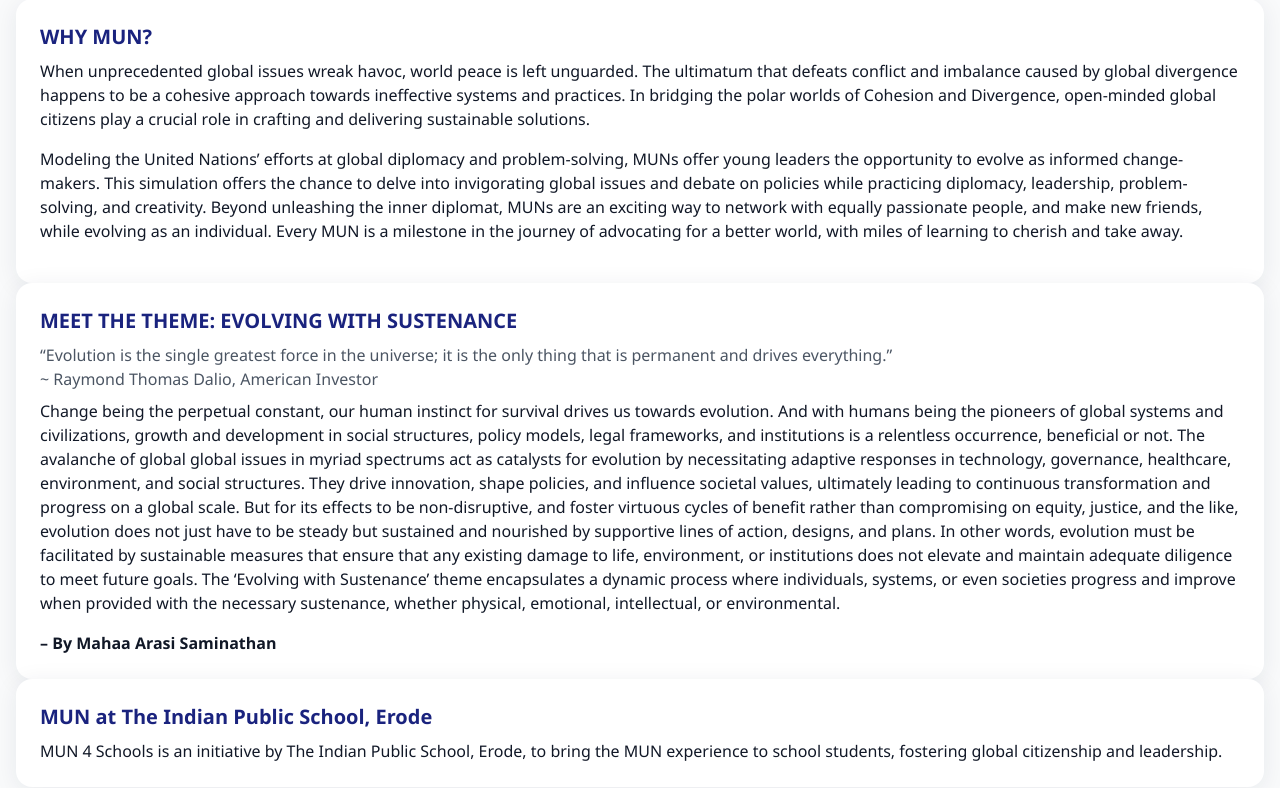
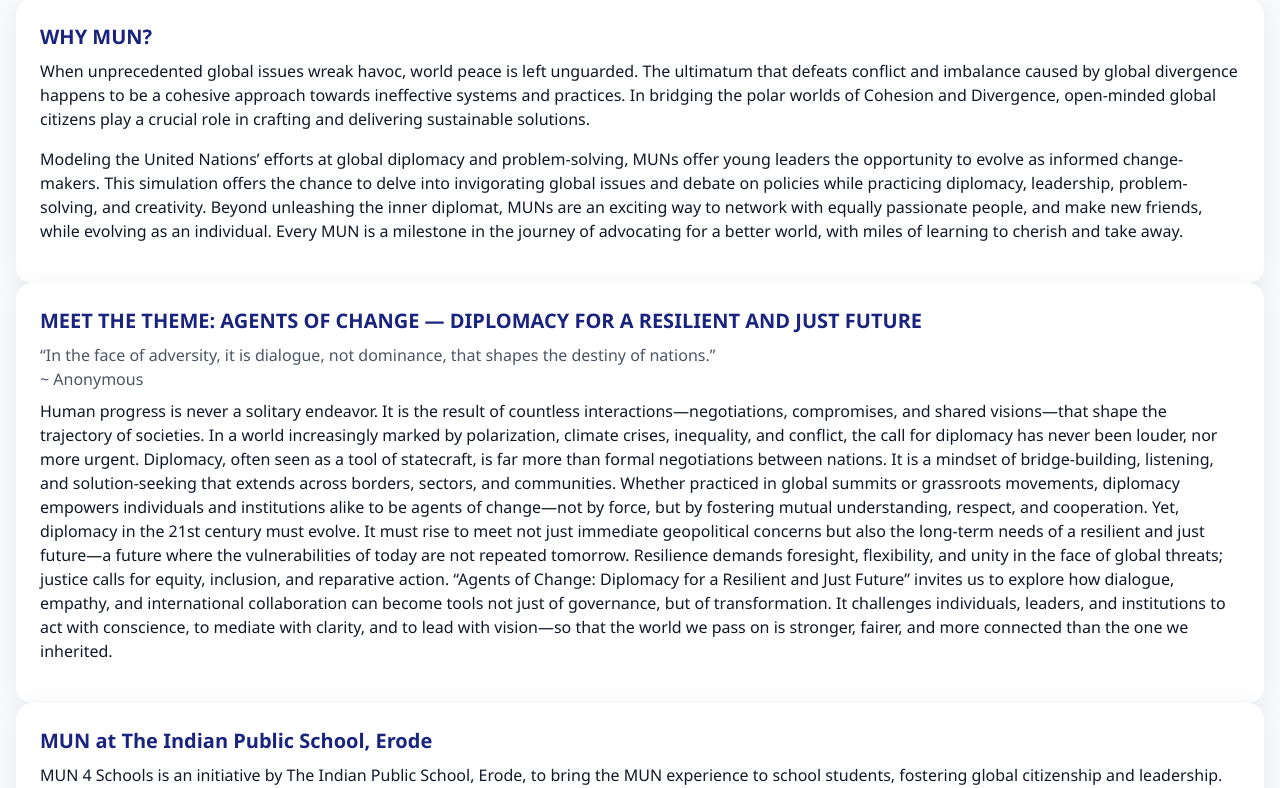
Before and after one commit to ParadoxicalC/munforschools, a Django app: page /about/ in a window 1280 px wide. Shown: the part 217-1005 px from the top of the page. Run offline with Django 5.2, Linux system fonts and the light colour scheme; data comes from the database, SQL or seed files in the repository; both versions use the stored data as it was after the commit.

Commit message:
made some small changes to database and updated the theme

```diff
--- a/main/templates/main/about.html
+++ b/main/templates/main/about.html
@@ -10,10 +10,15 @@
 </section>
 
 <section class="my-8 p-6 bg-white rounded-lg shadow max-w-3xl mx-auto">
-    <h3 class="text-xl font-bold mb-2 text-blue-700">MEET THE THEME: EVOLVING WITH SUSTENANCE</h3>
-    <blockquote class="italic text-gray-600 mb-2">“Evolution is the single greatest force in the universe; it is the only thing that is permanent and drives everything.”<br><span class="block text-right">~ Raymond Thomas Dalio, American Investor</span></blockquote>
-    <p class="mb-4">Change being the perpetual constant, our human instinct for survival drives us towards evolution. And with humans being the pioneers of global systems and civilizations, growth and development in social structures, policy models, legal frameworks, and institutions is a relentless occurrence, beneficial or not. The avalanche of global global issues in myriad spectrums act as catalysts for evolution by necessitating adaptive responses in technology, governance, healthcare, environment, and social structures. They drive innovation, shape policies, and influence societal values, ultimately leading to continuous transformation and progress on a global scale. But for its effects to be non-disruptive, and foster virtuous cycles of benefit rather than compromising on equity, justice, and the like, evolution does not just have to be steady but sustained and nourished by supportive lines of action, designs, and plans. In other words, evolution must be facilitated by sustainable measures that ensure that any existing damage to life, environment, or institutions does not elevate and maintain adequate diligence to meet future goals. The ‘Evolving with Sustenance’ theme encapsulates a dynamic process where individuals, systems, or even societies progress and improve when provided with the necessary sustenance, whether physical, emotional, intellectual, or environmental.</p>
-    <p class="text-right font-semibold">– By Mahaa Arasi Saminathan</p>
+    <h3 class="text-xl font-bold mb-2 text-blue-700">MEET THE THEME: AGENTS OF CHANGE — DIPLOMACY FOR A RESILIENT AND JUST FUTURE</h3>
+    <blockquote class="italic text-gray-600 mb-2">“In the face of adversity, it is dialogue, not dominance, that shapes the destiny of nations.”<br><span class="block text-right">~ Anonymous</span></blockquote>
+    <p class="mb-4">Human progress is never a solitary endeavor. It is the result of countless interactions—negotiations, compromises, and shared visions—that shape the trajectory of societies. In a world increasingly marked by polarization, climate crises, inequality, and conflict, the call for diplomacy has never been louder, nor more urgent.
+
+Diplomacy, often seen as a tool of statecraft, is far more than formal negotiations between nations. It is a mindset of bridge-building, listening, and solution-seeking that extends across borders, sectors, and communities. Whether practiced in global summits or grassroots movements, diplomacy empowers individuals and institutions alike to be agents of change—not by force, but by fostering mutual understanding, respect, and cooperation.
+
+Yet, diplomacy in the 21st century must evolve. It must rise to meet not just immediate geopolitical concerns but also the long-term needs of a resilient and just future—a future where the vulnerabilities of today are not repeated tomorrow. Resilience demands foresight, flexibility, and unity in the face of global threats; justice calls for equity, inclusion, and reparative action.
+
+“Agents of Change: Diplomacy for a Resilient and Just Future” invites us to explore how dialogue, empathy, and international collaboration can become tools not just of governance, but of transformation. It challenges individuals, leaders, and institutions to act with conscience, to mediate with clarity, and to lead with vision—so that the world we pass on is stronger, fairer, and more connected than the one we inherited.</p>
 </section>
 
 <section class="my-8 p-6 bg-white rounded-lg shadow max-w-3xl mx-auto">
```
Also changed, not shown: db.sqlite3, media/secretariat/ISAI_MUGILAN_CBSE_-_EXEC_h72zZfm_Rkwy2KW.SEC.GEN.jpg (added), media/secretariat/Screenshot_2025-07-05_213843_98K4LDd.png (added).
